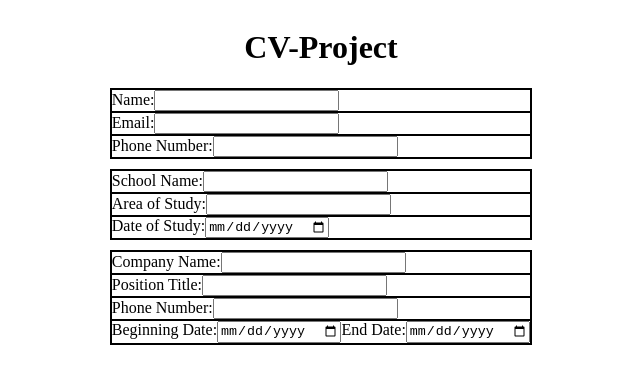
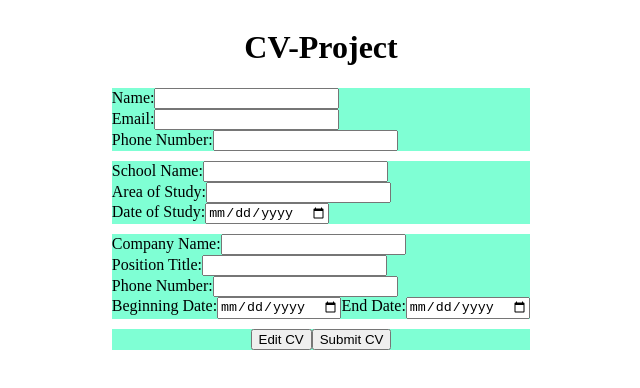
Before and after one commit to BrooksSuz/cv-project, a React (Create React App) app: page / in a window 1280 px wide. Shown: the top 388 px of the page, without its empty margins (319-959 px from the left). Built offline with nearby package versions, Linux system fonts and the light colour scheme.

Commit message:
Update styles

```diff
--- a/package.json
+++ b/package.json
@@ -12,7 +12,7 @@
     "web-vitals": "^2.1.4"
   },
   "scripts": {
-    "start": "react-scripts start",
+    "start":  "react-scripts start",
     "build": "react-scripts build",
     "test": "react-scripts test",
     "eject": "react-scripts eject"
--- a/public/index.html
+++ b/public/index.html
@@ -5,8 +5,6 @@
     <meta name="viewport" content="width=device-width, initial-scale=1" />
     <meta name="theme-color" content="#000000" />
     <meta
-      name="description"
-      content="Web site created using create-react-app"
     />
     <title>CV Project</title>
   </head>
--- a/src/App.js
+++ b/src/App.js
@@ -1,19 +1,64 @@
+import React, { Component } from "react";
 import GeneralInfo from "./components/generalInfo";
 import Education from "./components/education";
 import Experience from "./components/experience";
 import "./styles/App.css";
 
-const App = () => {
+class App extends Component {
+  constructor() {
+    super();
+
+    this.state = {
+      generalInfo: {
+        name: '',
+        email: '',
+        phone: '',
+      },
+      eduction: {
+        name: '',
+        aos: '',
+        dos: '',
+      },
+      experience: {
+        name: '',
+        position: '',
+        tasks: '',
+        'amount-worked': {
+          beginning: '',
+          end: '',
+        },
+      },
+    };
+  }
+
+  onFormSubmit = (e) => {
+    e.preventDefault();
+  };
+
+  editCV = () => {
+
+  };
+
+  render() {
     return (
-    <div>
+      <div className="app-container">
+
         <h1>CV-Project</h1>
-      <form>
+
+        <form onSubmit={this.onFormSubmit}>
           <GeneralInfo></GeneralInfo>
           <Education></Education>
           <Experience></Experience>
+          <div className="submit-button-container">
+            <button type="button" onClick={this.editCV}>Edit CV</button>
+            <button type="submit">Submit CV</button>
+          </div>
         </form>
+
+        <div className="cv-container"></div>
       </div>
     );
+  }
 };
 
 export default App;
--- a/src/styles/App.css
+++ b/src/styles/App.css
@@ -28,5 +28,10 @@ form {
 }
 
 form div {
-  border: 1px solid;
+  background-color: aquamarine;
 }
+
+.submit-button-container {
+  display: flex;
+  justify-content: center;
+}
```
Lines whose indentation alone changed are shown as unchanged.
